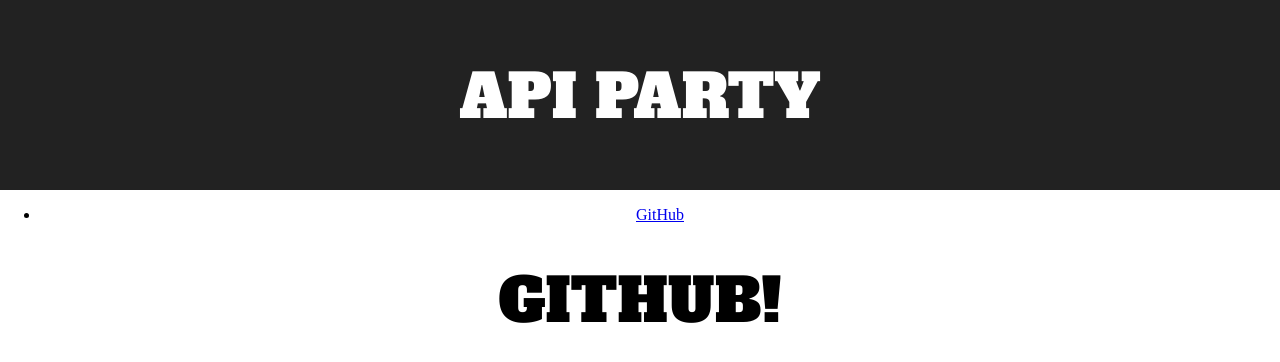
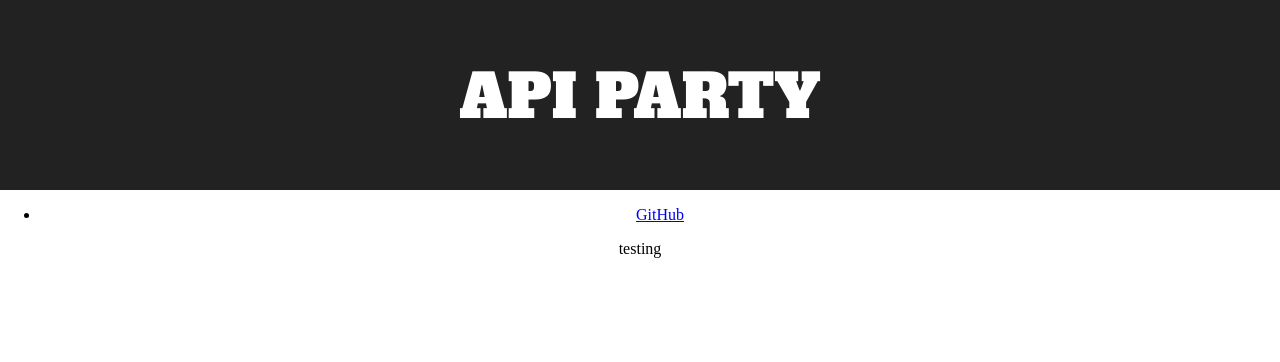
Before and after one commit to smcc93/API-party, a React (Create React App) app: page /github in a window 1280 px wide. Shown: the top 362 px of the page. Built offline with nearby package versions, Linux system fonts and the light colour scheme; a web font is replaced by a local one.

Commit message:
add github component

```diff
--- a/src/App.js
+++ b/src/App.js
@@ -1,6 +1,7 @@
 import React, { Component } from 'react';
 import {Route, Switch, NavLink} from 'react-router-dom'
 
+import Github from './Github'
 import './App.css';
 
 class App extends Component {
@@ -17,7 +18,7 @@
          </ul>
 
         <Switch>
-          <Route path="/github" render={()=> <h1>GitHub!</h1>} />
+          <Route path="/github" component={Github} />
           <Route render={()=> <p>To get started, click one of the links above.</p>}/>
          </Switch>
       </div>
--- /dev/null
+++ b/src/Github.js
@@ -0,0 +1,12 @@
+import React, {Component} from 'react'
+
+class Github extends Component {
+    render(){
+        return(
+            <div className="Github">
+            testing
+            </div>
+        )
+    }
+}
+export default Github
```
